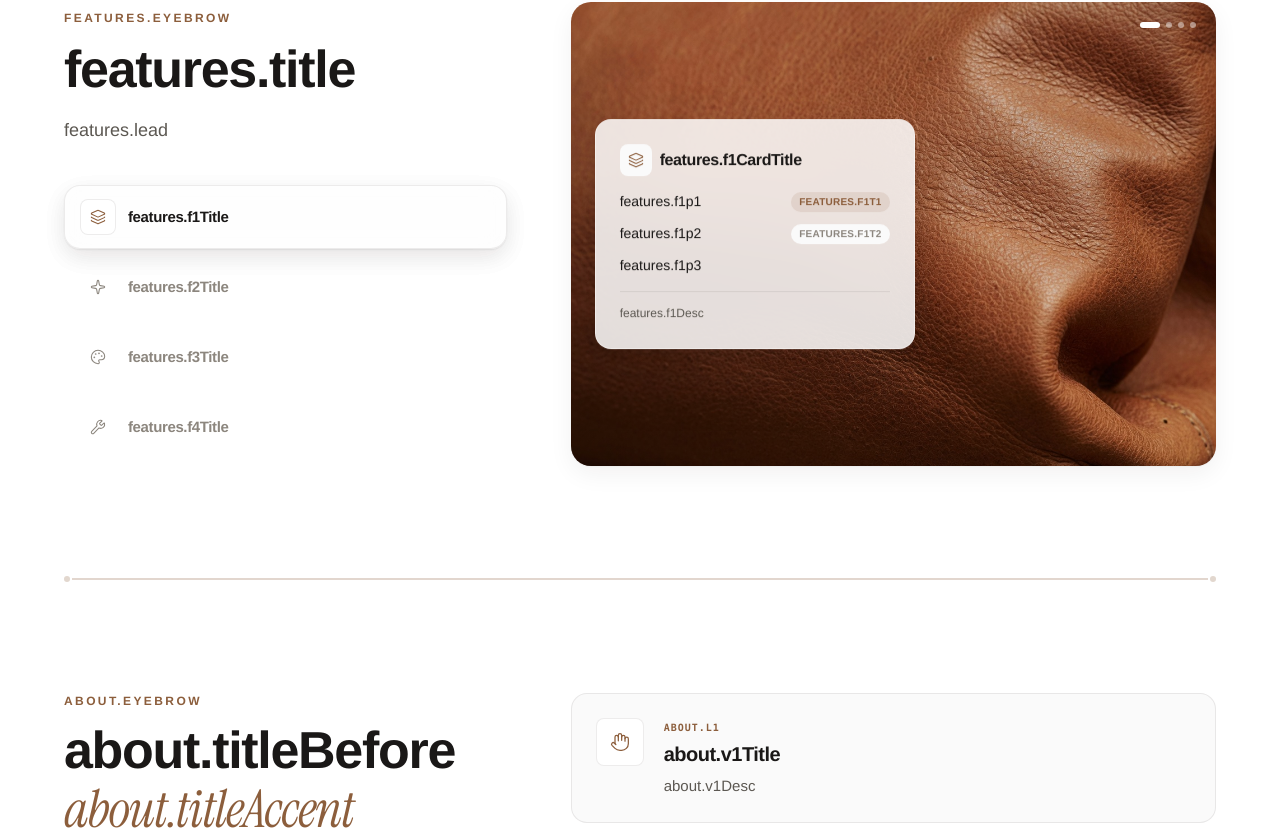
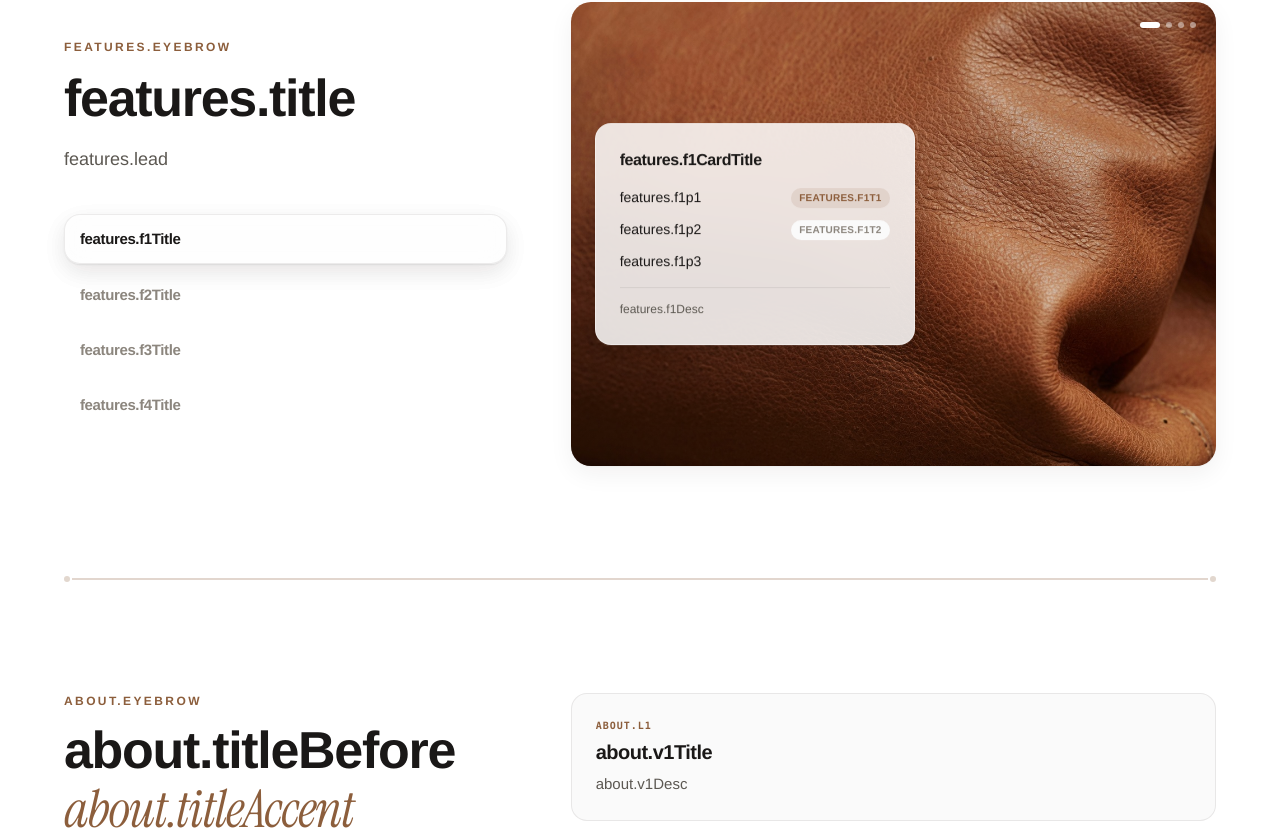
Before and after one commit to COMBINATORR/karya-boutique, a React (Vite) app: page / in a window 1280 px wide. Shown: the part 3864-4694 px from the top of the page. Built offline with nearby package versions, Linux system fonts and the light colour scheme; the HTML template or start-up script is replaced by a standard one; a web font is replaced by a local one.

Commit message:
Remove icons from Features and Visit sections

```diff
--- a/src/components/About.jsx
+++ b/src/components/About.jsx
@@ -1,12 +1,11 @@
 import { useTranslation } from 'react-i18next'
 import { motion } from 'framer-motion'
-import { Hand, MessageSquare, Sparkles } from 'lucide-react'
 import { fadeUp } from '@/lib/motion'
 
 const STEPS = [
-  { icon: Hand, labelKey: 'about.l1', titleKey: 'about.v1Title', descKey: 'about.v1Desc' },
-  { icon: MessageSquare, labelKey: 'about.l2', titleKey: 'about.v2Title', descKey: 'about.v2Desc' },
-  { icon: Sparkles, labelKey: 'about.l3', titleKey: 'about.v3Title', descKey: 'about.v3Desc' },
+  { labelKey: 'about.l1', titleKey: 'about.v1Title', descKey: 'about.v1Desc' },
+  { labelKey: 'about.l2', titleKey: 'about.v2Title', descKey: 'about.v2Desc' },
+  { labelKey: 'about.l3', titleKey: 'about.v3Title', descKey: 'about.v3Desc' },
 ]
 
 export function About() {
@@ -16,7 +15,6 @@ export function About() {
     <section id="about" className="section-pad surface-white">
       <div className="container-wide">
         <div className="grid items-start gap-10 lg:grid-cols-12 lg:gap-14 xl:gap-16">
-          {/* Left — visit pitch */}
           <motion.div className="lg:col-span-5" {...fadeUp(0)}>
             <span className="eyebrow mb-2 block text-[10px] tracking-[0.18em] sm:mb-3 sm:text-xs sm:tracking-[0.2em]">
               {t('about.eyebrow')}
@@ -48,20 +46,13 @@ export function About() {
             </p>
           </motion.div>
 
-          {/* Right — visit steps */}
           <div className="grid gap-3 sm:gap-4 lg:col-span-7">
-            {STEPS.map((item, idx) => {
-              const Icon = item.icon
-              return (
+            {STEPS.map((item, idx) => (
               <motion.div
                 key={item.titleKey}
-                  className="flex gap-4 rounded-[var(--radius-md)] border border-[var(--border-color)] bg-[var(--bg-muted)] p-4 min-[400px]:gap-5 min-[400px]:p-5 sm:p-6"
+                className="rounded-[var(--radius-md)] border border-[var(--border-color)] bg-[var(--bg-muted)] p-4 min-[400px]:p-5 sm:p-6"
                 {...fadeUp(0.06 * (idx + 1))}
               >
-                  <div className="flex h-11 w-11 shrink-0 items-center justify-center rounded-[var(--radius-sm)] border border-[var(--border-color)] bg-white text-[var(--accent-cognac)] sm:h-12 sm:w-12">
-                    <Icon className="h-5 w-5" strokeWidth={1.5} />
-                  </div>
-                  <div className="min-w-0 pt-0.5">
                 <span className="mb-1 block font-mono text-[10px] font-bold uppercase tracking-widest text-[var(--accent-cognac)]">
                   {t(item.labelKey)}
                 </span>
@@ -71,10 +62,8 @@ export function About() {
                 <p className="mt-1.5 text-sm leading-relaxed text-[var(--text-secondary)] sm:text-[15px]">
                   {t(item.descKey)}
                 </p>
-                  </div>
               </motion.div>
-              )
-            })}
+            ))}
           </div>
         </div>
       </div>
--- a/src/components/Features.jsx
+++ b/src/components/Features.jsx
@@ -1,14 +1,12 @@
 import { useCallback, useEffect, useState } from 'react'
 import { useTranslation } from 'react-i18next'
 import { AnimatePresence, motion } from 'framer-motion'
-import { Layers, Sparkle, Palette, Wrench } from 'lucide-react'
 
 const INTERVAL_MS = 5500
 
 const FEATURES = [
   {
     id: 'floater',
-    icon: Layers,
     titleKey: 'features.f1Title',
     descKey: 'features.f1Desc',
     cardTitleKey: 'features.f1CardTitle',
@@ -21,7 +19,6 @@ const FEATURES = [
   },
   {
     id: 'patent',
-    icon: Sparkle,
     titleKey: 'features.f2Title',
     descKey: 'features.f2Desc',
     cardTitleKey: 'features.f2CardTitle',
@@ -34,7 +31,6 @@ const FEATURES = [
   },
   {
     id: 'palette',
-    icon: Palette,
     titleKey: 'features.f3Title',
     descKey: 'features.f3Desc',
     cardTitleKey: 'features.f3CardTitle',
@@ -47,7 +43,6 @@ const FEATURES = [
   },
   {
     id: 'craft',
-    icon: Wrench,
     titleKey: 'features.f4Title',
     descKey: 'features.f4Desc',
     cardTitleKey: 'features.f4CardTitle',
@@ -76,11 +71,13 @@ export function Features() {
   const [paused, setPaused] = useState(false)
   const n = FEATURES.length
   const feature = FEATURES[active]
-  const Icon = feature.icon
 
-  const goTo = useCallback((i) => {
-    setActive(((i % n) + n) % n)
-  }, [n])
+  const goTo = useCallback(
+    (i) => {
+      setActive(((i % n) + n) % n)
+    },
+    [n],
+  )
 
   useEffect(() => {
     if (paused) return undefined
@@ -103,7 +100,6 @@ export function Features() {
     >
       <div className="container-wide">
         <div className="grid items-center gap-10 lg:grid-cols-12 lg:gap-12 xl:gap-16">
-          {/* —— Left —— */}
           <div className="lg:col-span-5">
             <span className="eyebrow mb-3 block">{t('features.eyebrow')}</span>
             <h2 className="h2-editorial mb-4 text-[clamp(1.85rem,5vw,3.25rem)] tracking-tight">
@@ -115,7 +111,6 @@ export function Features() {
 
             <ul className="mt-8 space-y-1.5 sm:mt-10" role="tablist" aria-label={t('features.listLabel')}>
               {FEATURES.map((item, i) => {
-                const ItemIcon = item.icon
                 const on = i === active
                 return (
                   <li key={item.id}>
@@ -125,7 +120,7 @@ export function Features() {
                       aria-selected={on}
                       onClick={() => goTo(i)}
                       className={[
-                        'relative flex w-full items-center gap-3 rounded-[var(--radius-md)] px-4 py-3.5 text-left transition-all duration-300',
+                        'relative flex w-full items-center rounded-[var(--radius-md)] px-4 py-3.5 text-left transition-all duration-300',
                         on
                           ? 'bg-[var(--bg-muted)] text-[var(--text-primary)] shadow-soft'
                           : 'text-[var(--text-muted)] hover:bg-[var(--bg-muted)]/60 hover:text-[var(--text-primary)]',
@@ -138,16 +133,6 @@ export function Features() {
                           transition={{ type: 'spring', stiffness: 380, damping: 32 }}
                         />
                       ) : null}
-                      <span
-                        className={[
-                          'relative z-[1] flex h-9 w-9 shrink-0 items-center justify-center rounded-[var(--radius-sm)] border transition-colors',
-                          on
-                            ? 'border-[var(--border-color)] bg-white text-[var(--accent-cognac)]'
-                            : 'border-transparent bg-transparent text-[var(--text-muted)]',
-                        ].join(' ')}
-                      >
-                        <ItemIcon className="h-4 w-4" strokeWidth={1.6} />
-                      </span>
                       <span className="relative z-[1] font-display text-sm font-semibold tracking-tight sm:text-[15px]">
                         {t(item.titleKey)}
                       </span>
@@ -158,7 +143,6 @@ export function Features() {
             </ul>
           </div>
 
-          {/* —— Right: media + glass card —— */}
           <div className="relative lg:col-span-7">
             <div className="relative aspect-[4/3] overflow-hidden rounded-[var(--radius-lg)] bg-[var(--bg-muted)] shadow-soft sm:aspect-[5/4] lg:min-h-[420px] lg:aspect-auto lg:h-[min(520px,58vh)]">
               <AnimatePresence mode="wait">
@@ -175,10 +159,8 @@ export function Features() {
                 />
               </AnimatePresence>
 
-              {/* Dim for glass readability */}
               <div className="pointer-events-none absolute inset-0 bg-gradient-to-tr from-black/35 via-transparent to-black/10" />
 
-              {/* Glass overlay card */}
               <div className="absolute inset-x-4 bottom-4 sm:inset-x-auto sm:bottom-auto sm:left-6 sm:right-auto sm:top-1/2 sm:-translate-y-1/2 sm:w-[min(100%-3rem,320px)]">
                 <AnimatePresence mode="wait">
                   <motion.div
@@ -189,14 +171,9 @@ export function Features() {
                     transition={{ duration: 0.35, ease: [0.22, 1, 0.36, 1] }}
                     className="rounded-[var(--radius-md)] border border-white/40 bg-white/85 p-5 shadow-elevated backdrop-blur-xl sm:p-6"
                   >
-                    <div className="mb-4 flex items-center gap-2">
-                      <span className="flex h-8 w-8 items-center justify-center rounded-[var(--radius-sm)] bg-[var(--bg-muted)] text-[var(--accent-cognac)]">
-                        <Icon className="h-4 w-4" strokeWidth={1.6} />
-                      </span>
-                      <p className="font-display text-sm font-bold tracking-tight text-[var(--text-primary)] sm:text-base">
-                        {t(feature.cardTitleKey)}
-                      </p>
-                    </div>
+                    <p className="mb-4 font-display text-sm font-bold tracking-tight text-[var(--text-primary)] sm:text-base">
+                      {t(feature.cardTitleKey)}
+                    </p>
 
                     <ul className="space-y-3">
                       {feature.points.map((pk, idx) => (
@@ -225,7 +202,6 @@ export function Features() {
                 </AnimatePresence>
               </div>
 
-              {/* Progress dots */}
               <div className="absolute right-4 top-4 z-[1] flex gap-1.5 sm:right-5 sm:top-5">
                 {FEATURES.map((f, i) => (
                   <button
```
Lines whose indentation alone changed are shown as unchanged.
